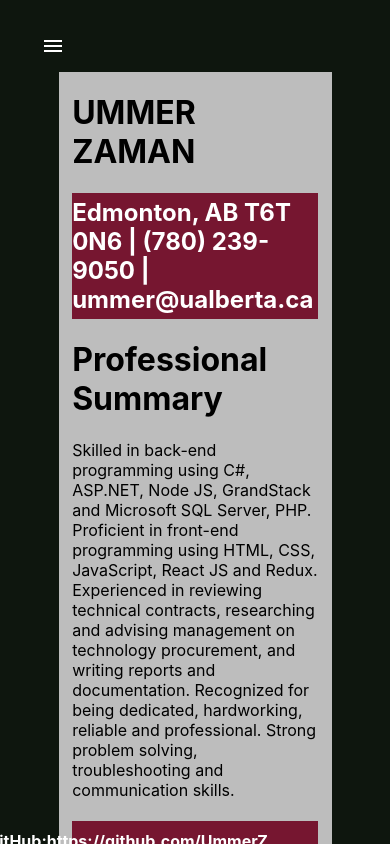
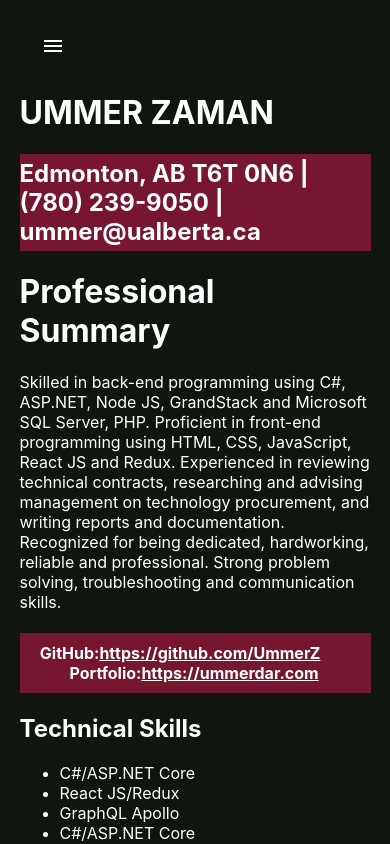
Before and after one commit to UmmerZ/MyReactPorfolio, a React (Create React App) app: page /resume in a window 390 px wide. Shown: the top 844 px of the page. Built offline with nearby package versions, Linux system fonts and the light colour scheme.

Commit message:
added css to resume

```diff
--- a/src/components/Resume.jsx
+++ b/src/components/Resume.jsx
@@ -1,9 +1,12 @@
 import React from "react"
 import DownloadLink from "react-download-link"
+import { useAuth } from "../Context"
 import Footer from "./Footer"
 import Navbar from "./Navbar"
 
 export default function Resume() {
+  const { isMobile, breakPoint } = useAuth()
+
   const getDataFromURL = url =>
     new Promise((resolve, reject) => {
       setTimeout(() => {
@@ -27,11 +30,15 @@ export default function Resume() {
         }}
       >
         <div
-          style={{
-            width: "70%",
-            height: "100%",
-            background: "#BDBDBD",
-          }}
+          style={
+            isMobile < breakPoint
+              ? { color: "#ffffff" }
+              : {
+                  width: "70%",
+                  height: "100%",
+                  background: "#BDBDBD",
+                }
+          }
         >
           <div style={{ width: "90%", margin: "20px auto" }}>
             <h1>UMMER ZAMAN</h1>{" "}
```
Also changed, not shown: src/components/Gallery.js (added, +9 -0 lines).
